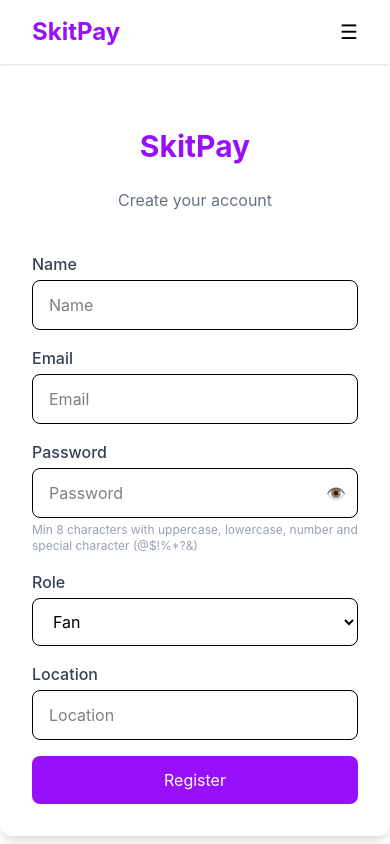
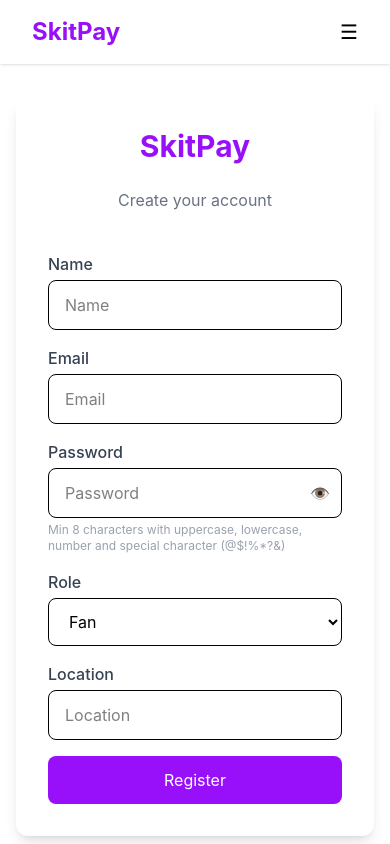
Before and after one commit to ToheebA/Skitpay, a React (Vite) app in the folder client/: page /register in a window 390 px wide. Shown: the top 844 px of the page. Built offline with nearby package versions, Linux system fonts and the light colour scheme.

Commit message:
feat: add padding to login and register pages for mobile responsiveness

```diff
--- a/client/src/pages/Login.jsx
+++ b/client/src/pages/Login.jsx
@@ -43,7 +43,7 @@ const Login = () => {
         }
     }
     return (
-        <div className="min-h-screen flex flex-col gap-4 items-center justify-center">
+        <div className="min-h-screen flex flex-col gap-4 items-center justify-center px-4">
             <form onSubmit = {handleSubmit} className="bg-white rounded-xl shadow-lg p-8 w-full max-w-md flex flex-col gap-4">
                 <h1 className="text-3xl font-bold text-purple-600 text-center mb-2">
                     SkitPay
--- a/client/src/pages/Register.jsx
+++ b/client/src/pages/Register.jsx
@@ -52,7 +52,7 @@ const Register = () => {
         }
     }
     return (
-        <div className="min-h-screen flex flex-col gap-4 items-center justify-center mt-2">
+        <div className="min-h-screen flex flex-col gap-4 items-center justify-center mt-2 px-4">
             <form onSubmit = {handleSubmit} className="bg-white rounded-xl shadow-lg p-8 w-full max-w-md flex flex-col gap-4">
                 <h1 className="text-3xl font-bold text-purple-600 text-center mb-2">
                     SkitPay
```
